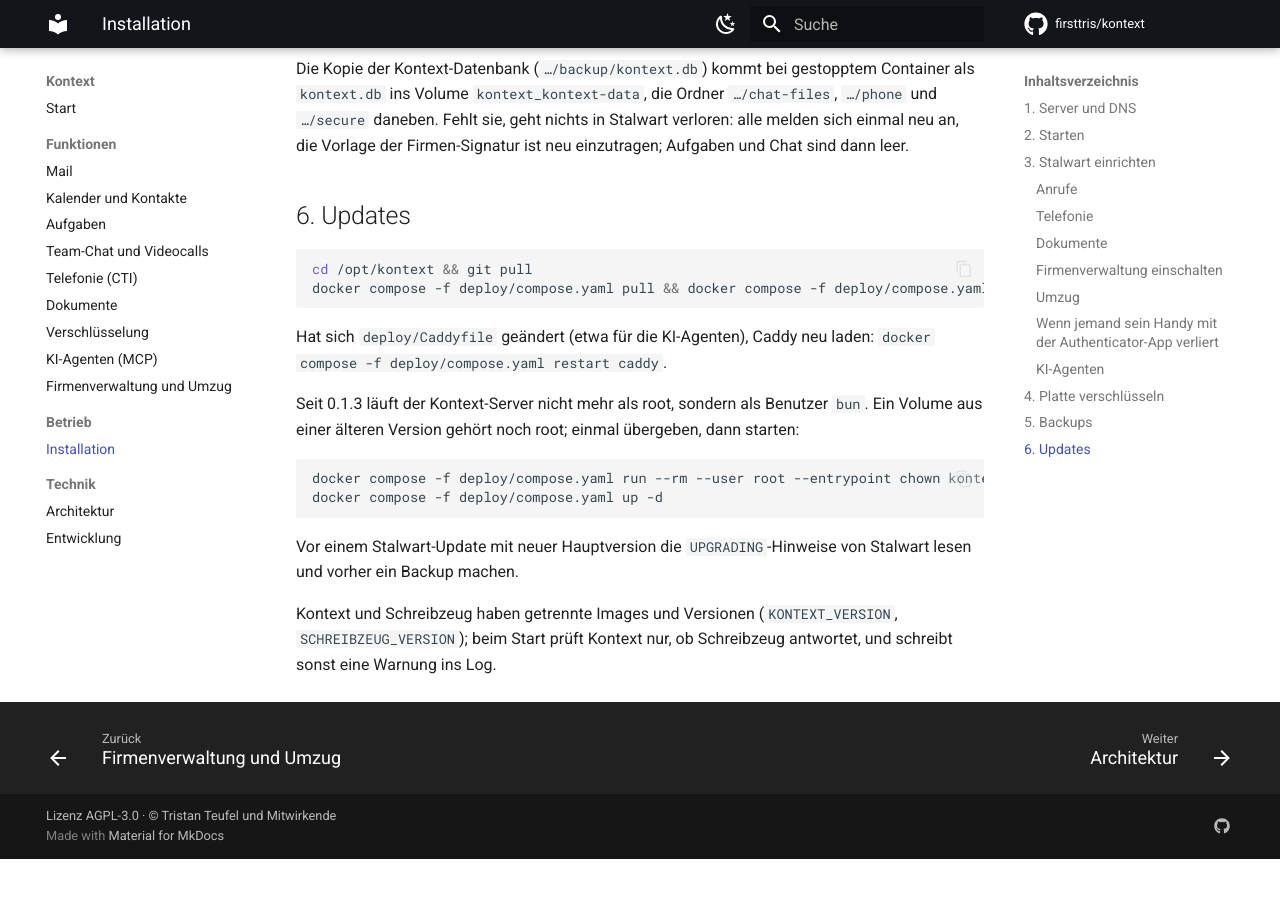
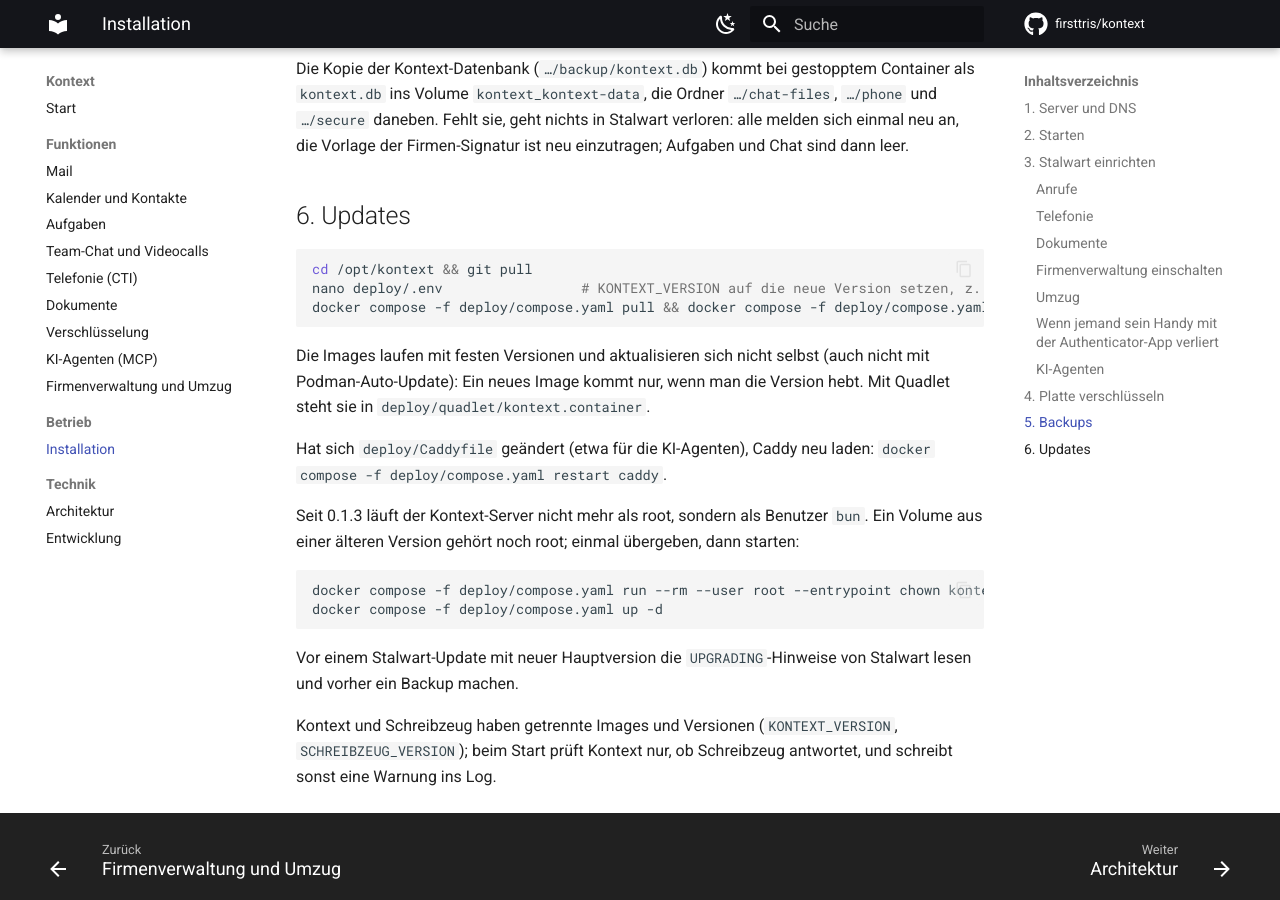
Before and after one commit to firsttris/kontext, an MkDocs documentation site: the page built from docs/installation.md, in a window 1280 px wide and 900 px high, scrolled down 7363 px. Built offline with MkDocs 1.6.1 and Material for MkDocs 9.7.7, drawn with Linux system fonts in a browser that asks for light colours; comment, search, counter and statistics services are not loaded; before the commit the page ends 8222 px from its top, so only the background shows below that.

Commit message:
Security: fixed image versions, no self-updates
compose.yaml defaulted to tristanteu/kontext:latest, Caddy and Redis
followed moving tags, and every Quadlet unit had AutoUpdate=registry: a
compromised Docker Hub account or release pipeline would have run its code
on every server by itself. KONTEXT_VERSION is now required (0.1.2 in
.env.example), Caddy and Redis are pinned, the Quadlet units carry fixed
tags without AutoUpdate, and the update notes say to raise the version.
Schreibzeug and the box have no versioned image tags yet; their files say
to pin one.

Co-Authored-By: Claude Opus 5.5 <noreply@anthropic.com>
Claude-Session: https://claude.ai/code/session_01ACWaDMtj3bMXNUyWWhw8rH

````diff
--- a/docs/installation.md
+++ b/docs/installation.md
@@ -284,8 +284,13 @@ Vorlage der Firmen-Signatur ist neu einzutragen; Aufgaben und Chat sind dann lee
 
 ```bash
 cd /opt/kontext && git pull
+nano deploy/.env                 # KONTEXT_VERSION auf die neue Version setzen, z. B. 0.1.3
 docker compose -f deploy/compose.yaml pull && docker compose -f deploy/compose.yaml up -d
 ```
+
+Die Images laufen mit festen Versionen und aktualisieren sich nicht selbst (auch nicht mit
+Podman-Auto-Update): Ein neues Image kommt nur, wenn man die Version hebt. Mit Quadlet steht sie in
+`deploy/quadlet/kontext.container`.
 
 Hat sich `deploy/Caddyfile` geändert (etwa für die KI-Agenten), Caddy neu laden:
 `docker compose -f deploy/compose.yaml restart caddy`.
````
Also changed, not shown: 10 other files.
